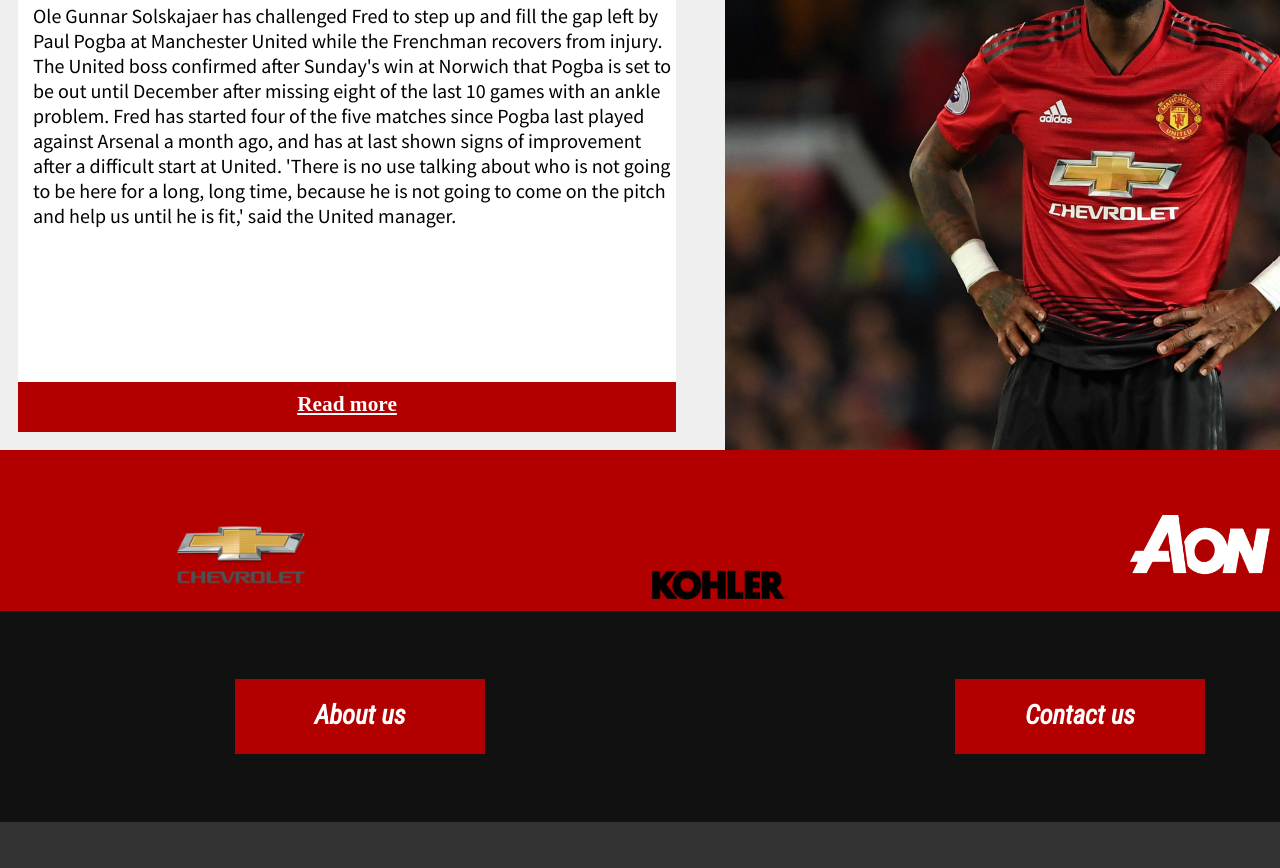
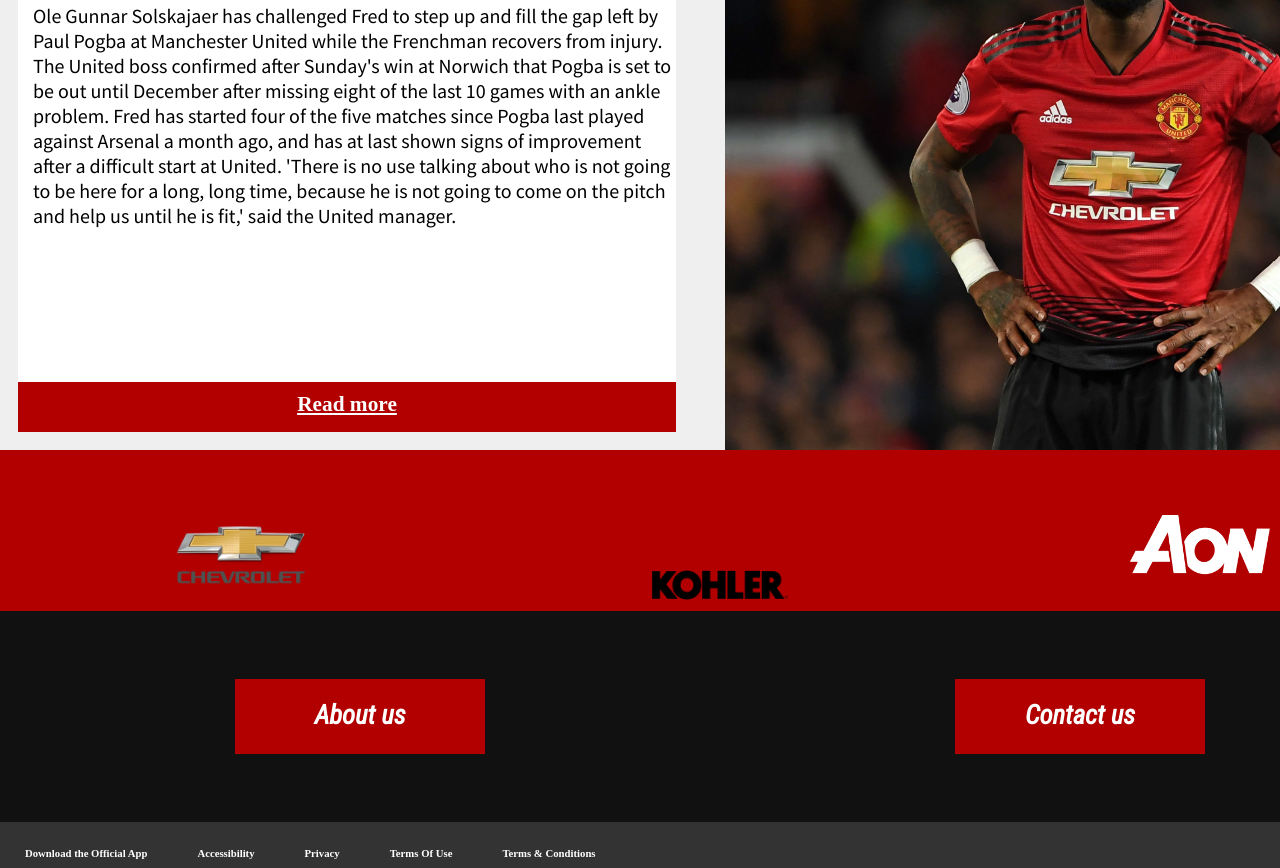
Before and after one commit to BaderN9/BN9, a plain HTML site: page p2/index.html in a window 1280 px wide. Shown: the part 2279-3147 px from the top of the page. Drawn offline with Linux system fonts and the light colour scheme.

Commit message:
zdhjtadhtjtaerdh

```diff
--- a/p2/css/main.css
+++ b/p2/css/main.css
@@ -49,6 +49,11 @@
   text-align: center;
   margin: 5px auto;
 
+}
+h6 {
+  color: white;
+  float: left;
+  margin: 25px;
 }
 a {
   color: white;
--- a/p2/index.html
+++ b/p2/index.html
@@ -150,7 +150,13 @@
           </div>
         </div>
       </div>
-      <div class="m"></div>
+      <div class="m">
+        <h6>Download the Official App</h6>
+        <h6>Accessibility</h6>
+        <h6>Privacy</h6>
+        <h6>Terms Of Use</h6>
+        <h6>Terms & Conditions</h6>
+      </div>
       <div class=""></div>
       <div class=""></div>
       <div class=""></div>
```
Also changed, not shown: index.html (+1 -0 lines).
